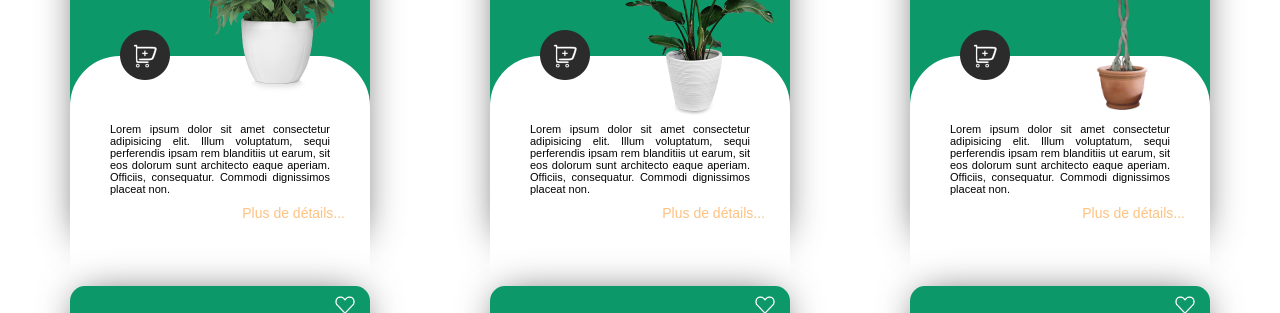
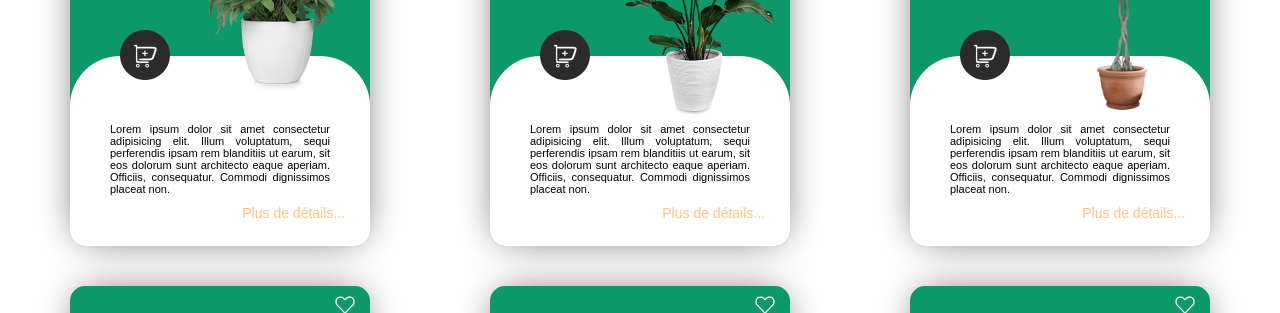
Before and after one commit to ugooP/Glups, a plain HTML site: page index.html in a window 1280 px wide. Shown: the part 293-606 px from the top of the page. Drawn offline with nearby package versions, Linux system fonts and the light colour scheme.

Commit message:
Final v5

```diff
--- a/style.css
+++ b/style.css
@@ -448,7 +448,7 @@ header {
     border-radius: 50px 50px 15px 15px;
     padding: 0 25px;
     padding-top: 70px;
-    height: 295px;
+    height: 120px;
     max-height: 190px;
 }
 .description_title {
```
